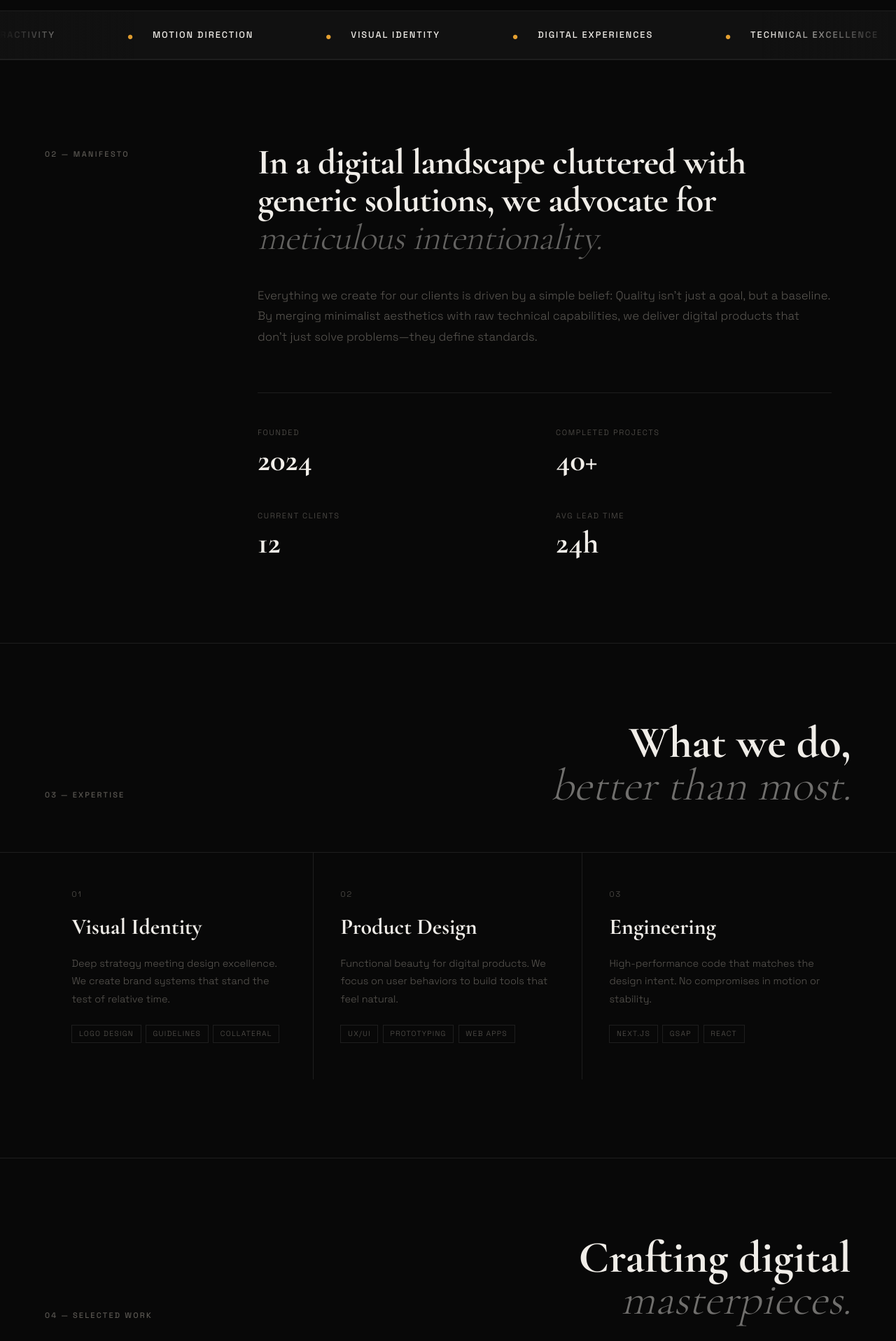
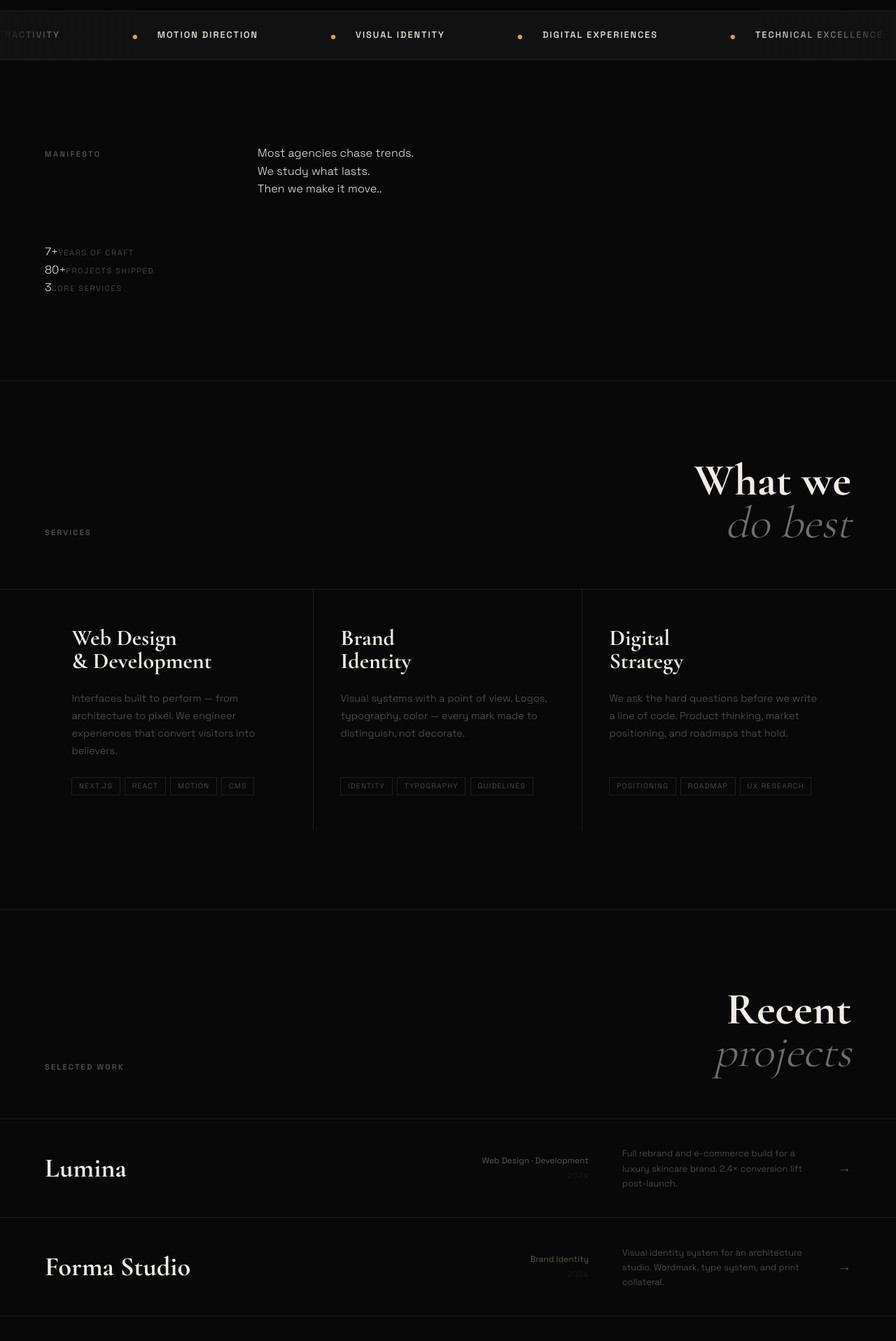
Before and after one commit to infinitegithub/viffey3, a Next.js app: page / in a window 1280 px wide. Shown: the part 880-2797 px from the top of the page at 70% size. Built offline with nearby package versions, Linux system fonts and the light colour scheme.

Commit message:
UI updates: removed numbers, updated footer, added favicon

```diff
--- a/src/app/api/contact/route.ts
+++ b/src/app/api/contact/route.ts
@@ -4,9 +4,7 @@ import { NextRequest, NextResponse } from 'next/server';
 interface ContactPayload {
   name: string;
   email: string;
-  company?: string;
-  service?: string;
-  budget?: string;
+  phone?: string;
   message: string;
 }
 
@@ -34,9 +32,7 @@ export async function POST(req: NextRequest) {
   console.log('[Contact] New submission:', {
     name: data.name,
     email: data.email,
-    company: data.company,
-    service: data.service,
-    budget: data.budget,
+    phone: data.phone,
     submittedAt: new Date().toISOString(),
   });
 
--- a/src/components/Contact.tsx
+++ b/src/components/Contact.tsx
@@ -16,22 +16,6 @@ try {
 
 type Status = 'idle' | 'sending' | 'success' | 'error';
 
-const SERVICES = [
-  'Web Design & Development',
-  'Brand Identity',
-  'Digital Strategy',
-  'Full-Service Project',
-  'Other',
-];
-
-const BUDGETS = [
-  '< €5,000',
-  '€5,000 – €15,000',
-  '€15,000 – €40,000',
-  '€40,000+',
-  'Not sure yet',
-];
-
 export default function Contact() {
   const sectionRef = useRef<HTMLElement>(null);
   const headRef = useRef<HTMLHeadingElement>(null);
@@ -40,9 +24,7 @@ export default function Contact() {
   const [form, setForm] = useState({
     name: '',
     email: '',
-    company: '',
-    service: '',
-    budget: '',
+    phone: '',
     message: '',
   });
 
@@ -116,7 +98,7 @@ export default function Contact() {
       }
 
       setStatus('success');
-      setForm({ name: '', email: '', company: '', service: '', budget: '', message: '' });
+      setForm({ name: '', email: '', phone: '', message: '' });
       setTouched({});
     } catch {
       setStatus('error');
@@ -130,7 +112,7 @@ export default function Contact() {
 
         {/* Header row */}
         <div className={styles.headerRow}>
-          <span className={styles.label}>05 — Contact</span>
+          <span className={styles.label}>Contact</span>
           <h2 ref={headRef} className={styles.heading}>
             Have something<br />
             <em>worth building?</em>
@@ -204,65 +186,22 @@ export default function Contact() {
                   </div>
                 </div>
 
-                {/* Row 2 — Company */}
+                {/* Row 2 — Phone */}
                 <div className={styles.field}>
-                  <label className={styles.fieldLabel} htmlFor="company">
-                    Company / Organisation
+                  <label className={styles.fieldLabel} htmlFor="phone">
+                    Phone Number
                   </label>
                   <input
-                    id="company"
-                    name="company"
-                    type="text"
-                    autoComplete="organization"
-                    placeholder="Acme Inc."
-                    value={form.company}
+                    id="phone"
+                    name="phone"
+                    type="tel"
+                    autoComplete="tel"
+                    placeholder="+1 (555) 000-0000"
+                    value={form.phone}
                     onChange={handleChange}
                     onBlur={handleBlur}
                     className={styles.input}
                   />
-                </div>
-
-                {/* Row 3 — Service + Budget */}
-                <div className={styles.row}>
-                  <div className={styles.field}>
-                    <label className={styles.fieldLabel} htmlFor="service">
-                      Service needed
-                    </label>
-                    <div className={styles.selectWrap}>
-                      <select
-                        id="service"
-                        name="service"
-                        value={form.service}
-                        onChange={handleChange}
-                        onBlur={handleBlur}
-                        className={`${styles.input} ${styles.select}`}
-                      >
-                        <option value="">Select a service…</option>
-                        {SERVICES.map(s => <option key={s} value={s}>{s}</option>)}
-                      </select>
-                      <span className={styles.selectArrow}>↓</span>
-                    </div>
-                  </div>
-
-                  <div className={styles.field}>
-                    <label className={styles.fieldLabel} htmlFor="budget">
-                      Budget range
-                    </label>
-                    <div className={styles.selectWrap}>
-                      <select
-                        id="budget"
-                        name="budget"
-                        value={form.budget}
-                        onChange={handleChange}
-                        onBlur={handleBlur}
-                        className={`${styles.input} ${styles.select}`}
-                      >
-                        <option value="">Select a range…</option>
-                        {BUDGETS.map(b => <option key={b} value={b}>{b}</option>)}
-                      </select>
-                      <span className={styles.selectArrow}>↓</span>
-                    </div>
-                  </div>
                 </div>
 
                 {/* Row 4 — Message */}
--- a/src/components/Footer.module.css
+++ b/src/components/Footer.module.css
@@ -132,6 +132,7 @@
   display: flex;
   flex-wrap: wrap;
   gap: clamp(4rem, 8vw, 8rem);
+  justify-content: space-between;
   align-items: start;
   padding-bottom: clamp(3rem, 6vh, 5rem);
 }
--- a/src/components/Footer.tsx
+++ b/src/components/Footer.tsx
@@ -13,8 +13,6 @@ const NAV_LINKS = [
 const SOCIAL_LINKS = [
   { label: 'Twitter', href: 'https://twitter.com', ext: true },
   { label: 'LinkedIn', href: 'https://linkedin.com', ext: true },
-  { label: 'Dribbble', href: 'https://dribbble.com', ext: true },
-  { label: 'GitHub', href: 'https://github.com', ext: true },
 ];
 
 export default function Footer() {
--- a/src/components/Manifesto.tsx
+++ b/src/components/Manifesto.tsx
@@ -1,104 +1,92 @@
 'use client';
 
-import { useRef, useEffect } from 'react';
+import { useEffect, useRef } from 'react';
 import gsap from 'gsap';
 import { ScrollTrigger } from 'gsap/ScrollTrigger';
 import styles from './Manifesto.module.css';
 
-// Register with try/catch to ensure browser-only exec
-try {
-  gsap.registerPlugin(ScrollTrigger);
-} catch (e) {
-  console.warn('[Manifesto] Plugin error:', e);
-}
-
-const STATS = [
-  { label: 'Founded', value: '2024' },
-  { label: 'Completed projects', value: '40+' },
-  { label: 'Current clients', value: '12' },
-  { label: 'Avg lead time', value: '24h' },
-];
+gsap.registerPlugin(ScrollTrigger);
 
 export default function Manifesto() {
-  const containerRef = useRef<HTMLElement>(null);
-  const textRef = useRef<HTMLDivElement>(null);
-  const statsRef = useRef<HTMLDivElement>(null);
+  const sectionRef = useRef<HTMLElement>(null);
+  const lines = [
+    'Most agencies chase trends.',
+    'We study what lasts.',
+    'Then we make it move.',
+  ];
 
   useEffect(() => {
-    // Only run if GSAP is available and we're in browser
-    if (typeof window === 'undefined') return;
+    const ctx = gsap.context(() => {
+      const lineEls = sectionRef.current?.querySelectorAll(`.${styles.manifestoLine}`);
+      lineEls?.forEach((el, i) => {
+        gsap.fromTo(el,
+          { opacity: 0, y: 40 },
+          {
+            opacity: 1, y: 0,
+            duration: 1.1,
+            delay: i * 0.12,
+            ease: 'power4.out',
+            scrollTrigger: {
+              trigger: el,
+              start: 'top 85%',
+            },
+          }
+        );
+      });
 
-    const ctx = gsap.context(() => {
-
-      // Reveal text
-      gsap.fromTo(textRef.current,
-        { opacity: 0, y: 50 },
+      gsap.fromTo(`.${styles.statsRow}`,
+        { opacity: 0, y: 24 },
         {
-          opacity: 1,
-          y: 0,
-          duration: 1.2,
+          opacity: 1, y: 0,
+          duration: 0.9,
           ease: 'power3.out',
           scrollTrigger: {
-            trigger: containerRef.current,
-            start: 'top 80%',
-          }
+            trigger: `.${styles.statsRow}`,
+            start: 'top 85%',
+          },
         }
       );
-
-      // Reveal stats
-      gsap.fromTo(statsRef.current?.children ?? [],
-        { opacity: 0, x: -20 },
-        {
-          opacity: 1,
-          x: 0,
-          duration: 0.8,
-          stagger: 0.1,
-          ease: 'power2.out',
-          scrollTrigger: {
-            trigger: statsRef.current,
-            start: 'top 85%',
-          }
-        }
-      );
-
-    }, containerRef);
+    }, sectionRef);
 
     return () => ctx.revert();
   }, []);
 
   return (
-    <section ref={containerRef} className={styles.section} id="manifesto">
+    <section ref={sectionRef} className={styles.section} id="about">
       <div className={styles.inner}>
 
-        <div className={styles.left}>
-          <span className={styles.label}>02 — Manifesto</span>
+        {/* Margin label */}
+        <div className={styles.marginLabel}>
+          <span className={styles.label}>Manifesto</span>
         </div>
 
-        <div className={styles.right}>
-          <div ref={textRef} className={styles.content}>
-            <p className={styles.heroText}>
-              In a digital landscape cluttered with generic solutions, we advocate for
-              <em className={styles.ital}> meticulous intentionality.</em>
-            </p>
-            <p className={styles.bodyText}>
-              Everything we create for our clients is driven by a simple belief:
-              Quality isn't just a goal, but a baseline. By merging minimalist
-              aesthetics with raw technical capabilities, we deliver digital
-              products that don't just solve problems—they define standards.
-            </p>
-          </div>
-
-          {/* Stats grid */}
-          <div ref={statsRef} className={styles.stats}>
-            {STATS.map(s => (
-              <div key={s.label} className={styles.statItem}>
-                <span className={styles.statLabel}>{s.label}</span>
-                <span className={styles.statValue}>{s.value}</span>
-              </div>
-            ))}
-          </div>
+        {/* The manifesto */}
+        <div className={styles.manifestoBlock}>
+          {lines.map((line, i) => (
+            <div key={i} className={styles.lineWrap}>
+              <p
+                className={`${styles.manifestoLine} ${i === 1 ? styles.italic : ''}`}
+              >
+                {line}
+                {i === 2 && <span className={styles.accent}>.</span>}
+              </p>
+            </div>
+          ))}
         </div>
 
+        {/* Stats row */}
+        <div className={styles.statsRow}>
+          {[
+            { num: '7+',  label: 'Years of craft' },
+            { num: '80+', label: 'Projects shipped' },
+            { num: '3',   label: 'Core services' },
+          ].map(s => (
+            <div key={s.label} className={styles.stat}>
+              <span className={styles.statNum}>{s.num}</span>
+              <span className={styles.statLabel}>{s.label}</span>
+            </div>
+          ))}
+        </div>
       </div>
     </section>
   );
--- a/src/components/Nav.tsx
+++ b/src/components/Nav.tsx
@@ -47,7 +47,6 @@ export default function Nav() {
           <div className={styles.desktopLinks}>
             {links.map((l, i) => (
               <a key={l.href} href={l.href} className={styles.navLink}>
-                <span className={styles.linkNum}>0{i + 1}</span>
                 {l.label}
               </a>
             ))}
@@ -78,7 +77,6 @@ export default function Nav() {
               onClick={closeMenu}
               style={{ transitionDelay: `${0.05 * i}s` }}
             >
-              <span className={styles.mobileLinkNum}>0{i + 1} —</span>
               {l.label}
             </a>
           ))}
--- a/src/components/Services.tsx
+++ b/src/components/Services.tsx
@@ -1,54 +1,88 @@
 'use client';
 
+import { useEffect, useRef } from 'react';
+import gsap from 'gsap';
+import { ScrollTrigger } from 'gsap/ScrollTrigger';
 import styles from './Services.module.css';
 
-const SERVICES = [
+gsap.registerPlugin(ScrollTrigger);
+
+const services = [
   {
     num: '01',
-    title: 'Visual Identity',
-    desc: 'Deep strategy meeting design excellence. We create brand systems that stand the test of relative time.',
-    tags: ['Logo Design', 'Guidelines', 'Collateral'],
+    title: 'Web Design\n& Development',
+    desc: 'Interfaces built to perform — from architecture to pixel. We engineer experiences that convert visitors into believers.',
+    tags: ['Next.js', 'React', 'Motion', 'CMS'],
   },
   {
     num: '02',
-    title: 'Product Design',
-    desc: 'Functional beauty for digital products. We focus on user behaviors to build tools that feel natural.',
-    tags: ['UX/UI', 'Prototyping', 'Web Apps'],
+    title: 'Brand\nIdentity',
+    desc: 'Visual systems with a point of view. Logos, typography, color — every mark made to distinguish, not decorate.',
+    tags: ['Identity', 'Typography', 'Guidelines'],
   },
   {
     num: '03',
-    title: 'Engineering',
-    desc: 'High-performance code that matches the design intent. No compromises in motion or stability.',
-    tags: ['Next.js', 'GSAP', 'React'],
+    title: 'Digital\nStrategy',
+    desc: 'We ask the hard questions before we write a line of code. Product thinking, market positioning, and roadmaps that hold.',
+    tags: ['Positioning', 'Roadmap', 'UX Research'],
   },
 ];
 
 export default function Services() {
+  const sectionRef = useRef<HTMLElement>(null);
+
+  useEffect(() => {
+    const ctx = gsap.context(() => {
+      const cards = sectionRef.current?.querySelectorAll(`.${styles.card}`);
+      cards?.forEach((card, i) => {
+        gsap.fromTo(card,
+          { opacity: 0, y: 50 },
+          {
+            opacity: 1, y: 0,
+            duration: 0.9,
+            delay: i * 0.1,
+            ease: 'power3.out',
+            scrollTrigger: {
+              trigger: card,
+              start: 'top 85%',
+            },
+          }
+        );
+      });
+    }, sectionRef);
+    return () => ctx.revert();
+  }, []);
+
   return (
-    <section className={styles.section} id="services">
+    <section ref={sectionRef} className={styles.section} id="services">
       <div className={styles.header}>
         <div className={styles.container}>
-          <span className={styles.label}>03 — expertise</span>
+          <span className={styles.label}>Services</span>
           <h2 className={styles.heading}>
-            What we do,<br />
-            <em>better than most.</em>
+            What we<br />
+            <em>do best</em>
           </h2>
         </div>
       </div>
 
       <div className={styles.grid}>
-        {SERVICES.map(s => (
-          <div key={s.num} className={styles.card}>
+        {services.map((s) => (
+          <article key={s.title} className={styles.card}>
             <div className={styles.cardTop}>
-              <span className={styles.cardNum}>{s.num}</span>
-              <h3 className={styles.cardTitle}>{s.title}</h3>
+              <h3 className={styles.cardTitle}>
+                {s.title.split('\n').map((l, i) => (
+                  <span key={i}>{l}{i === 0 && <br />}</span>
+                ))}
+              </h3>
             </div>
             <p className={styles.cardDesc}>{s.desc}</p>
             <div className={styles.tags}>
-              {s.tags.map(t => <span key={t} className={styles.tag}>{t}</span>)}
+              {s.tags.map(t => (
+                <span key={t} className={styles.tag}>{t}</span>
+              ))}
             </div>
             <div className={styles.cardLine} />
-          </div>
+          </article>
         ))}
       </div>
     </section>
--- a/src/components/Work.tsx
+++ b/src/components/Work.tsx
@@ -1,77 +1,106 @@
 'use client';
 
-import { useRef } from 'react';
+import { useEffect, useRef } from 'react';
+import gsap from 'gsap';
+import { ScrollTrigger } from 'gsap/ScrollTrigger';
 import styles from './Work.module.css';
 
-const PROJECTS = [
+gsap.registerPlugin(ScrollTrigger);
+
+const projects = [
   {
-    num: '01',
-    title: 'Aura Collective',
-    cat: 'Brand Identity',
+    id: '01',
+    title: 'Lumina',
+    category: 'Web Design · Development',
     year: '2024',
-    desc: 'High-end retail direction and digital flagship for a premium furniture brand.',
+    desc: 'Full rebrand and e-commerce build for a luxury skincare brand. 2.4× conversion lift post-launch.',
+    color: '#1A1714',
   },
   {
-    num: '02',
-    title: 'Nexus Data Lab',
-    cat: 'Complex Web App',
+    id: '02',
+    title: 'Forma Studio',
+    category: 'Brand Identity',
     year: '2024',
-    desc: 'Live data visualization engine and dashboard for global logistics tracking.',
+    desc: 'Visual identity system for an architecture studio. Wordmark, type system, and print collateral.',
+    color: '#141718',
   },
   {
-    num: '03',
-    title: 'Studio Kôre',
-    cat: 'Visual Experience',
+    id: '03',
+    title: 'Axis Capital',
+    category: 'Web Design · Strategy',
     year: '2023',
-    desc: 'Hyper-minimal portfolio for an architecture studio in Kyoto.',
+    desc: 'Digital presence for a private equity firm. Positioning, copy, and a site that commands respect.',
+    color: '#181614',
   },
   {
-    num: '04',
-    title: 'Velvet Horizon',
-    cat: 'E-commerce',
+    id: '04',
+    title: 'Noor Health',
+    category: 'Web Design · Branding',
     year: '2023',
-    desc: 'Next-gen shopping experience for a luxury fragrance house.',
+    desc: 'End-to-end brand and product website for a digital health startup. Series A accelerant.',
+    color: '#141616',
   },
 ];
 
 export default function Work() {
+  const sectionRef = useRef<HTMLElement>(null);
+
+  useEffect(() => {
+    const ctx = gsap.context(() => {
+      const items = sectionRef.current?.querySelectorAll(`.${styles.item}`);
+      items?.forEach((item) => {
+        gsap.fromTo(item,
+          { opacity: 0, y: 48 },
+          {
+            opacity: 1, y: 0,
+            duration: 1,
+            ease: 'power3.out',
+            scrollTrigger: {
+              trigger: item,
+              start: 'top 88%',
+            },
+          }
+        );
+      });
+    }, sectionRef);
+    return () => ctx.revert();
+  }, []);
+
   return (
-    <section className={styles.section} id="work">
+    <section ref={sectionRef} className={styles.section} id="work">
       <div className={styles.header}>
-        <span className={styles.label}>04 — SELECTED WORK</span>
+        <span className={styles.label}>Selected Work</span>
         <h2 className={styles.heading}>
-          Crafting digital<br />
-          <em>masterpieces.</em>
+          Recent<br /><em>projects</em>
         </h2>
       </div>
 
       <div className={styles.list}>
-        {PROJECTS.map(p => (
-          <div key={p.num} className={styles.item}>
+        {projects.map((p) => (
+          <article key={p.title} className={styles.item} data-cursor>
             <div className={styles.itemInner}>
               <div className={styles.itemLeft}>
-                <span className={styles.itemNum}>{p.num}</span>
                 <h3 className={styles.itemTitle}>{p.title}</h3>
               </div>
 
               <div className={styles.itemMeta}>
-                <span className={styles.itemCategory}>{p.cat}</span>
+                <span className={styles.itemCategory}>{p.category}</span>
                 <span className={styles.itemYear}>{p.year}</span>
               </div>
 
-              <div className={styles.itemDesc}>
-                {p.desc}
-              </div>
+              <p className={styles.itemDesc}>{p.desc}</p>
 
               <div className={styles.itemArrow}>→</div>
             </div>
+
+            {/* Accent line */}
             <div className={styles.itemLine} />
-          </div>
+          </article>
         ))}
       </div>
 
       <div className={styles.footer}>
-        {/* Placeholder for "View All" if needed */}
+        <span className={styles.label}>All work available upon request</span>
       </div>
     </section>
   );
```
Also changed, not shown: src/components/Hero.tsx (+2 -7 lines), src/app/icon.svg (added).
